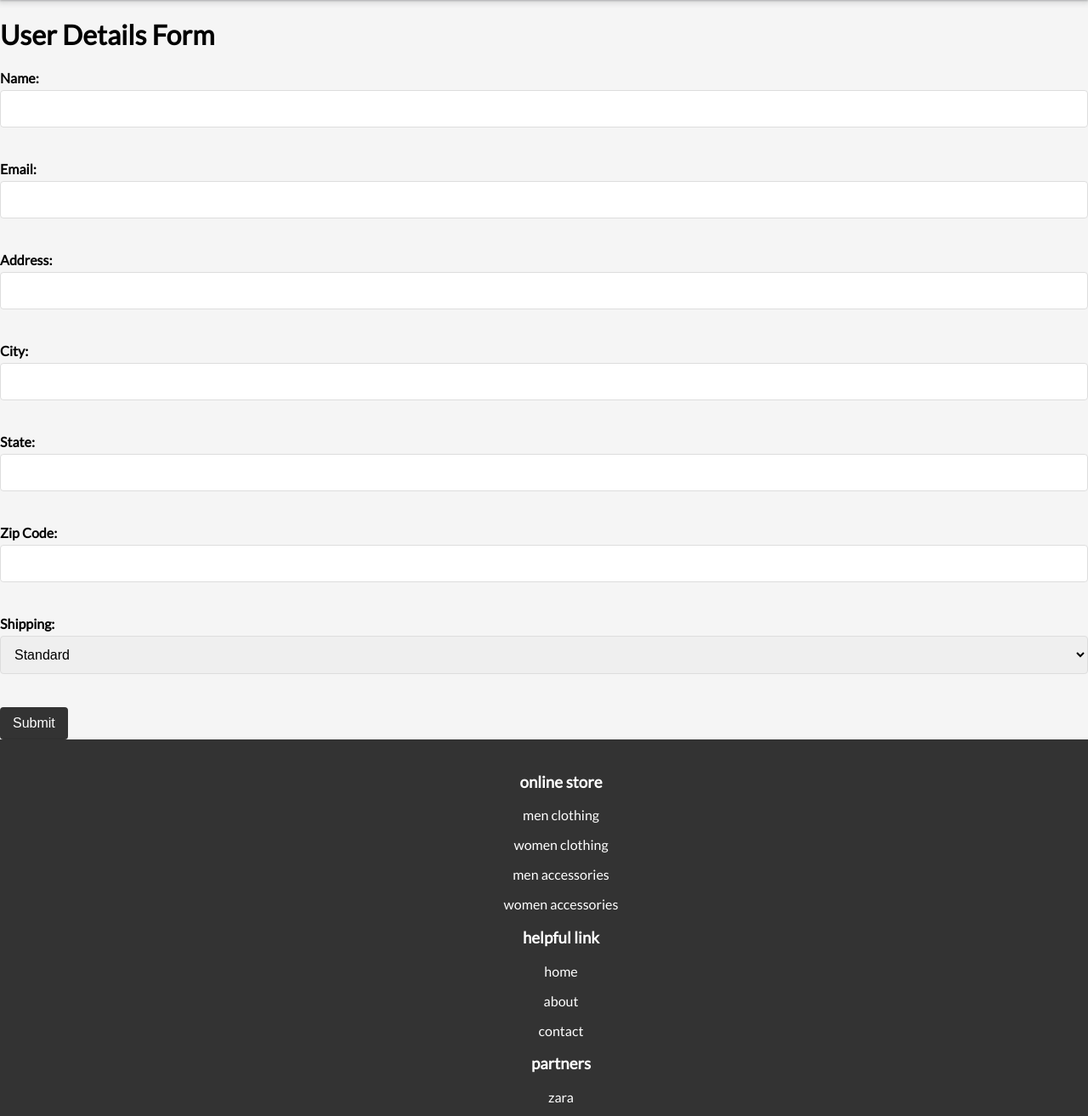
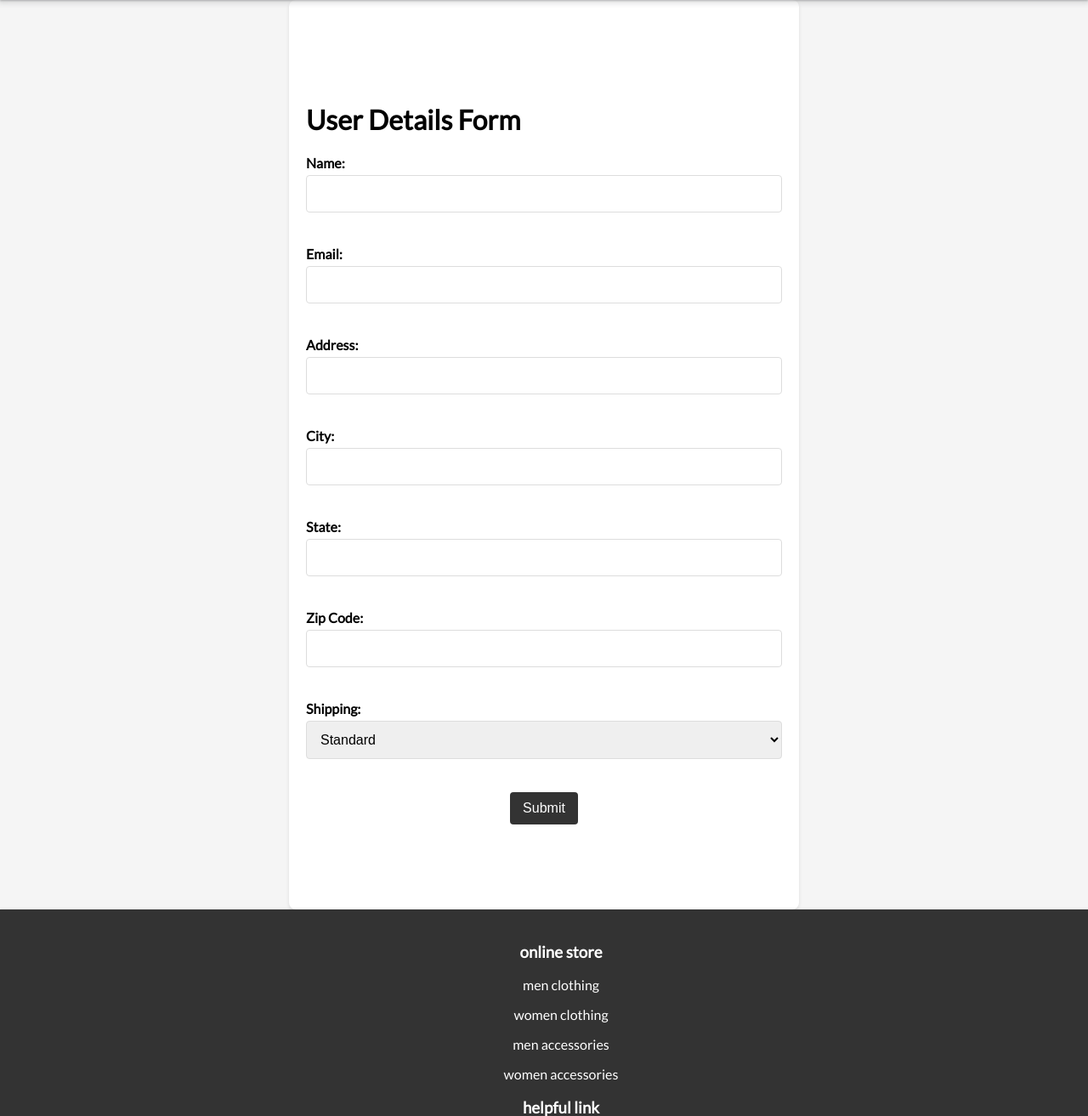
Before and after one commit to DasBalvinderDas/e-comm, a Flask app: page /userform in a window 1280 px wide. Shown: the part 78-1391 px from the top of the page at 85% size. Run offline with Flask 3, Linux system fonts and the light colour scheme.

Commit message:
userform updated

```diff
--- a/static/css/userform.css
+++ b/static/css/userform.css
@@ -5,15 +5,16 @@ body {
   background-color: #f5f5f5;
 }
 
-/* Container for the form to ensure it's below the header */
+/* Container for the form to ensure it's centered and spaced correctly */
 #userFormContainer {
   margin: 0 auto;
   max-width: 600px;
-  padding: 100px 20px; /* Added padding to push it down */
+  padding: 100px 20px; /* Adjust padding to ensure form is below header */
   background-color: #fff;
   border-radius: 8px;
   box-shadow: 0px 2px 4px rgba(0, 0, 0, 0.1);
   box-sizing: border-box;
+  text-align: left; /* Ensure left-alignment of form elements */
 }
 
 /* Form styling */
@@ -82,6 +83,7 @@ form input[type="submit"]:hover {
 
   form input[type="submit"] {
     font-size: 14px;
-    padding: 8px 12px;
+    display: block;
+    margin: 0 auto;
   }
 }
--- a/templates/userform.html
+++ b/templates/userform.html
@@ -32,7 +32,7 @@
     </script>
 
     <!-- USER FORM SECTION -->
-    <div class="form-container">
+    <div id="userFormContainer">
       <h1>User Details Form</h1>
       {% with messages = get_flashed_messages(with_categories=true) %} {% if
       messages %}
@@ -67,14 +67,18 @@
           <option value="2">Express</option></select
         ><br /><br />
 
-        <input type="submit" value="Submit" />
+        <input
+          style="display: block; margin: 0 auto"
+          type="submit"
+          value="Submit"
+        />
       </form>
     </div>
 
     <!-- FOOTER (Optional if you want to include it) -->
     <div id="4"></div>
     <script>
-      load("footer");
+      load("{{ url_for('footer') }}");
       function load(url) {
         req = new XMLHttpRequest();
         req.open("GET", url, false);
```
